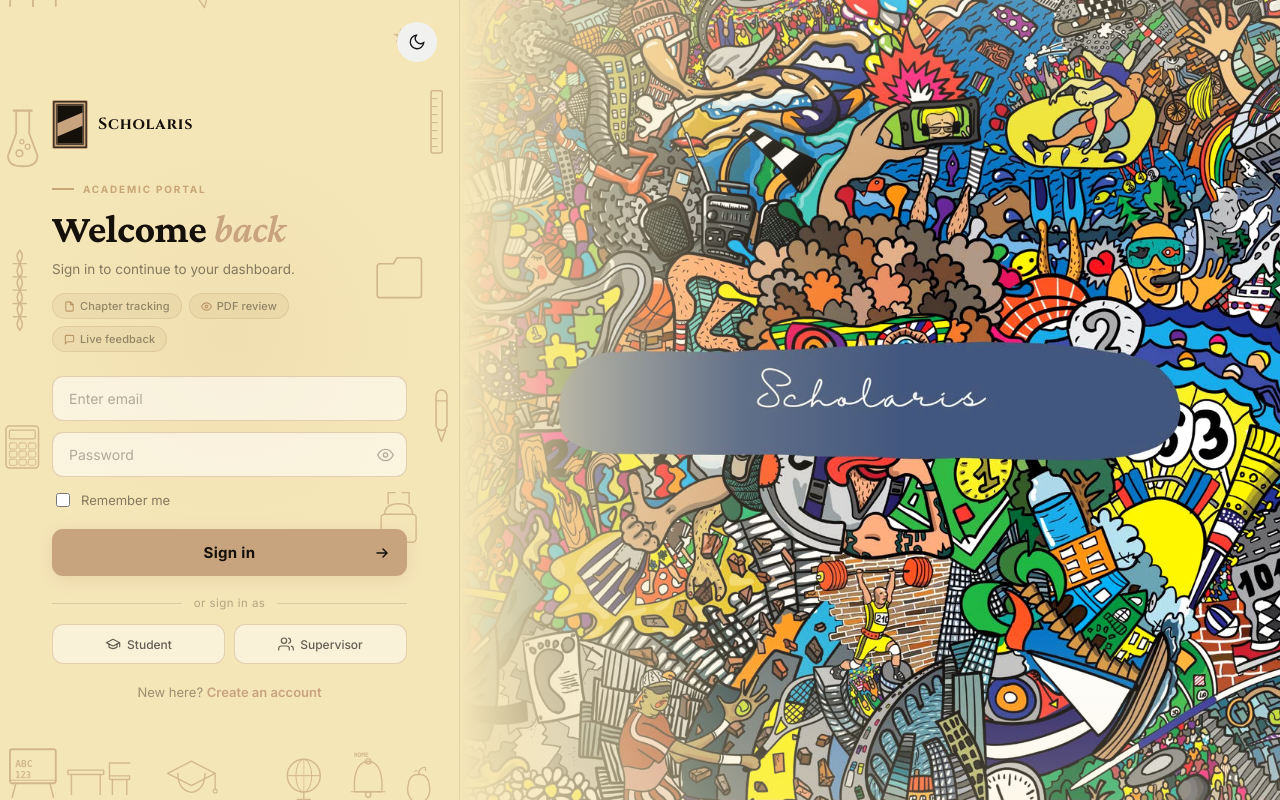
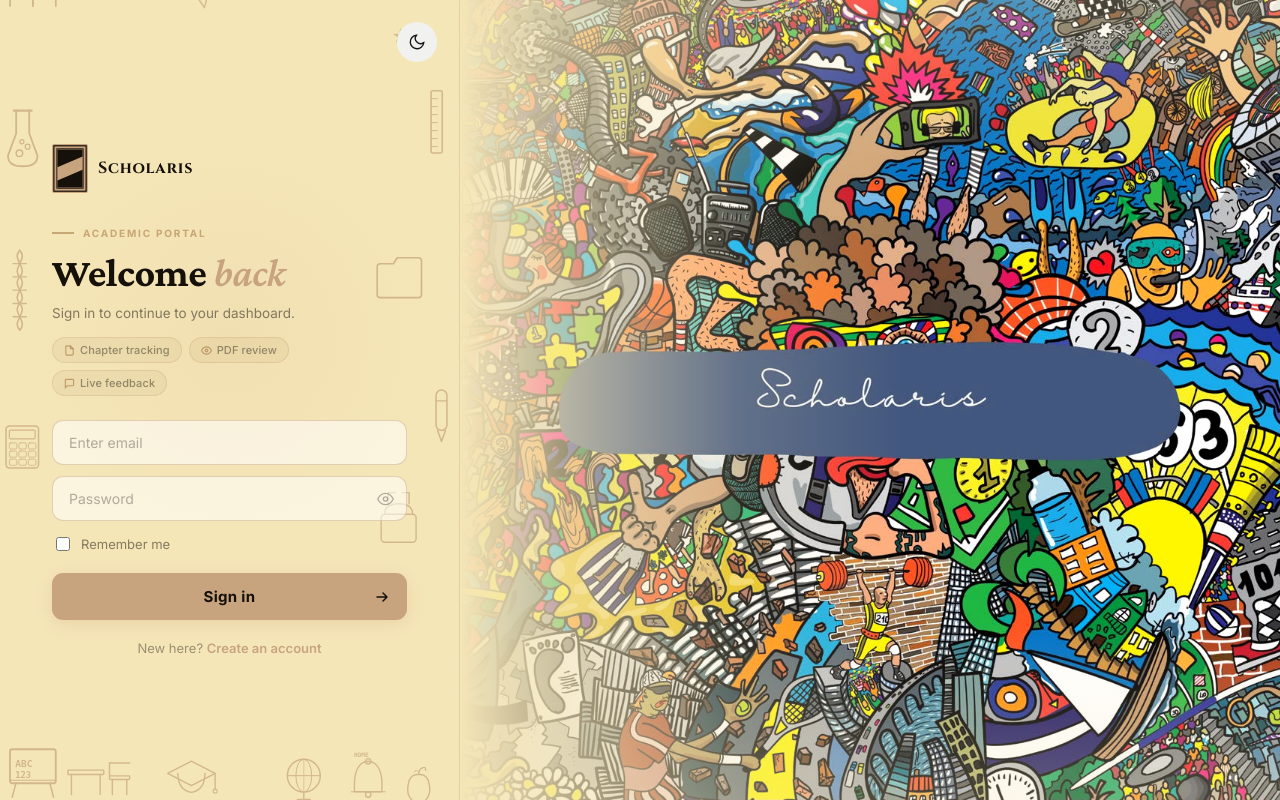
Before and after one commit to Darkhydraxl/scholaris-, a Flask app: page /login in a window 1280 px wide. Run offline with Flask 3, Linux system fonts and the light colour scheme; parts of the project's set-up code (start-up, migrations or seed data) failed here and were passed over; some libraries are stand-ins or nearby versions; some web fonts are replaced.

Commit message:
Remove demo Student/Supervisor quick-login buttons from login page
These buttons pre-filled test credentials (t.ogundimu@scholaris.edu /
Password123!) which no longer exist in the production database.

Co-Authored-By: Claude Sonnet 4.6 <noreply@anthropic.com>

```diff
--- a/ifyscs/app/templates/auth/login.html
+++ b/ifyscs/app/templates/auth/login.html
@@ -276,19 +276,6 @@
           <span class="flow-arrow-right" aria-hidden="true"><svg width="14" height="14" viewBox="0 0 14 14" fill="none"><path d="M2 7h10M12 7l-4-4M12 7l-4 4" stroke="currentColor" stroke-width="1.5" stroke-linecap="round" stroke-linejoin="round"/></svg></span>
         </button>
       </form>
-
-      <div class="asl-or"><span>or sign in as</span></div>
-
-      <div class="asl-socials">
-        <button class="asl-social" type="button" title="Sign in as Student" data-email="t.ogundimu@scholaris.edu" data-tagline="Ready to make progress?">
-          <svg width="16" height="16" viewBox="0 0 24 24" fill="none" stroke="currentColor" stroke-width="1.8" stroke-linecap="round" stroke-linejoin="round"><path d="M22 10v6M2 10l10-5 10 5-10 5z"/><path d="M6 12v5c3.33 2 8.67 2 12 0v-5"/></svg>
-          Student
-        </button>
-        <button class="asl-social" type="button" title="Sign in as Supervisor" data-email="a.okafor@scholaris.edu" data-tagline="Your students are waiting.">
-          <svg width="16" height="16" viewBox="0 0 24 24" fill="none" stroke="currentColor" stroke-width="1.8" stroke-linecap="round" stroke-linejoin="round"><path d="M17 21v-2a4 4 0 0 0-4-4H5a4 4 0 0 0-4 4v2"/><circle cx="9" cy="7" r="4"/><path d="M23 21v-2a4 4 0 0 0-3-3.87M16 3.13a4 4 0 0 1 0 7.75"/></svg>
-          Supervisor
-        </button>
-      </div>
 
       <p class="asl-foot">New here? <a href="{{ url_for('auth.register') }}">Create an account</a></p>
     </div>
@@ -845,21 +832,6 @@
     });
   }
 
-  var aslSub     = document.querySelector('.asl-sub');
-  var defaultSub = aslSub ? aslSub.textContent : '';
-
-  document.querySelectorAll('.asl-social[data-email]').forEach(function (btn) {
-    btn.addEventListener('click', function () {
-      var emailField = document.querySelector('input[type="email"], input[name="email"]');
-      var pwField    = document.getElementById('pwField');
-      var submitBtn  = document.querySelector('.asl-form .js-submit-btn');
-      if (!emailField || !pwField) return;
-      emailField.value = btn.dataset.email;
-      pwField.value    = 'Password123!';
-      if (aslSub && btn.dataset.tagline) aslSub.textContent = btn.dataset.tagline;
-      if (submitBtn) submitBtn.focus();
-    });
-  });
 })();
 </script>
 {% endblock %}
```
